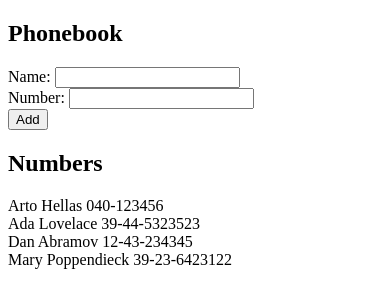
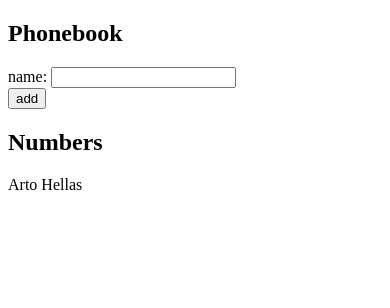
Before and after one commit to raj-vora/fullstack, a React (Create React App) app in the folder part2/phonebook/: page / in a window 390 px wide. Shown: the top 308 px of the page. Built offline with nearby package versions, Linux system fonts and the light colour scheme; the HTML template or start-up script is replaced by a standard one.

Commit message:
phonebook step 1

```diff
--- a/part2/phonebook/src/App.js
+++ b/part2/phonebook/src/App.js
@@ -1,23 +1,51 @@
-import React from 'react'
-import PersonForm from './PersonForm'
-import Persons from './Persons'
+import React, { useState } from 'react'
+import Person from './components/Person.js'
 
 const App = () => {
+    const [ persons, setPersons] = useState([
+        { name: 'Arto Hellas' }
+    ])
+    const [ newName, setNewName ] = useState('')
+
+    const rows = () => persons.map(person =>
+        <Person
+            key={person.name}
+            person={person}
+        />
+    )
+
+    const addPerson = (event) => {
+        event.preventDefault()
+        const personObject = {
+            name: newName
+        }
+        setPersons(persons.concat(personObject))
+        setNewName('')
+    }
+
+    const handleNameChange= (event) => {
+        setNewName(event.target.value)
+    }
+
     return (
         <div>
+            <div>
                 <h2>Phonebook</h2>
-      <PersonForm persons={persons} />
+                <form onSubmit={addPerson}>
+                    <div>
+                        name: <input value={newName} onChange={handleNameChange} />
+                    </div>
+                    <div>
+                    <button type="submit">add</button>
+                    </div>
+                </form>
+            </div>
+            <div>
                 <h2>Numbers</h2>
-      <Persons persons={persons} />
+                {rows()}
+            </div>
         </div>
     )
 }
 
-var persons = [
-  { name: 'Arto Hellas', number: '040-123456' },
-  { name: 'Ada Lovelace', number: '39-44-5323523' },
-  { name: 'Dan Abramov', number: '12-43-234345' },
-  { name: 'Mary Poppendieck', number: '39-23-6423122' }
-]
-
 export default App
--- a/part2/phonebook/src/PersonForm.js
+++ /dev/null
@@ -1,46 +0,0 @@
-import React, { useState } from 'react'
-
-const PersonForm = (props) => {
-  const [ persons, setPersons] = useState(props.persons)
-  const [ newName, setNewName ] = useState('')
-  const [ newNumber, setNewNumber ] = useState('')
-
-  const addPerson = (event) => {
-    event.preventDefault()
-    const exists = persons.find(({name}) => name === newName)
-    if(exists === undefined){
-      const nameObject = {
-        name: newName,
-        number : newNumber
-      }
-      setPersons(persons.concat(nameObject))
-    }
-    else{
-      window.alert(`${newName} already exists in phonebook`)
-    }
-  }
-
-  const handleNameChange = (event) => {
-    setNewName(event.target.value)
-  }
-
-  const handleNumberChange = (event) => {
-    setNewNumber(event.target.value)
-  }
-
-    return (
-        <form onSubmit={addPerson}>
-        <div>
-          Name: <input onChange={handleNameChange} />
-        </div>
-        <div>
-          Number: <input onChange={handleNumberChange} />
-        </div>
-        <div>
-          <button type="submit">Add</button>
-        </div>
-      </form>
-    )
-}
-
-export default PersonForm
--- a/part2/phonebook/src/Persons.js
+++ /dev/null
@@ -1,13 +0,0 @@
-import React from 'react'
-
-const Persons = ({persons}) => {
-    const rows = () => persons.map(person =>
-        <div>{person.name} {person.number}</div>
-      )
-
-    return (
-        <div>{rows()}</div>
-    )
-}
-
-export default Persons
--- /dev/null
+++ b/part2/phonebook/src/components/Person.js
@@ -0,0 +1,9 @@
+import React from 'react'
+
+const Person = ({person}) => {
+	return(
+		<div>{person.name}</div>
+	)
+}
+
+export default Person
```
Lines whose indentation alone changed are shown as unchanged.
